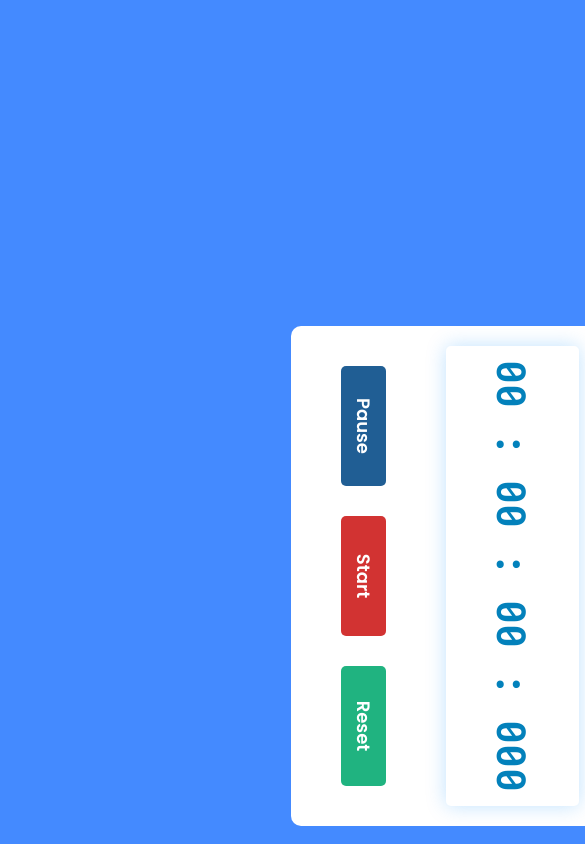
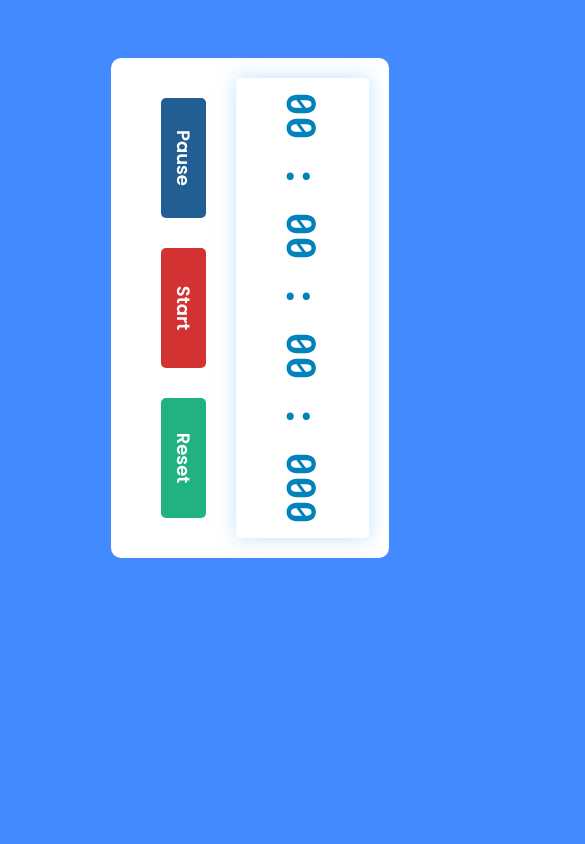
Before and after one commit to NyanKaungSet/My-Tools, a plain HTML site: page Stopwatch/index.html in a window 390 px wide. Shown: the whole page, 585 px wide, since content can reach past the window. Drawn offline with Linux system fonts and the light colour scheme.

Commit message:
Add files via upload

```diff
--- a/Stopwatch/style.css
+++ b/Stopwatch/style.css
@@ -59,13 +59,13 @@ body{
   }
 
 @media screen and (max-width:530px) {
-    body{
-        margin: auto;
-        align-items: center;
+    .container{
+        margin:0 auto;
+        top: 20%;
+        transform: rotate(90deg);
+        left: inherit;
     }
-    .container{
-        top: 50%;
-        left: 50%;
-        transform: rotate(90deg);
+    .buttons{
+        margin-top: 30px;
     }
 }
```
